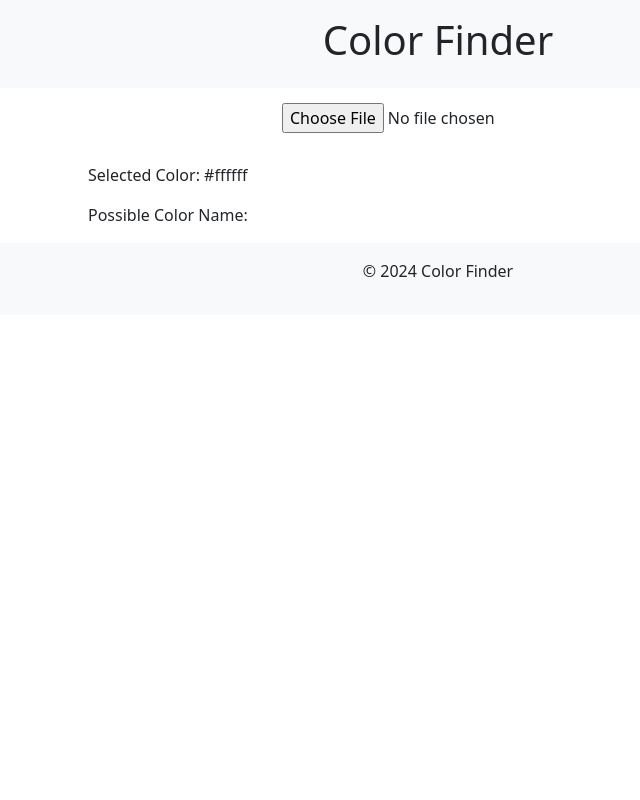
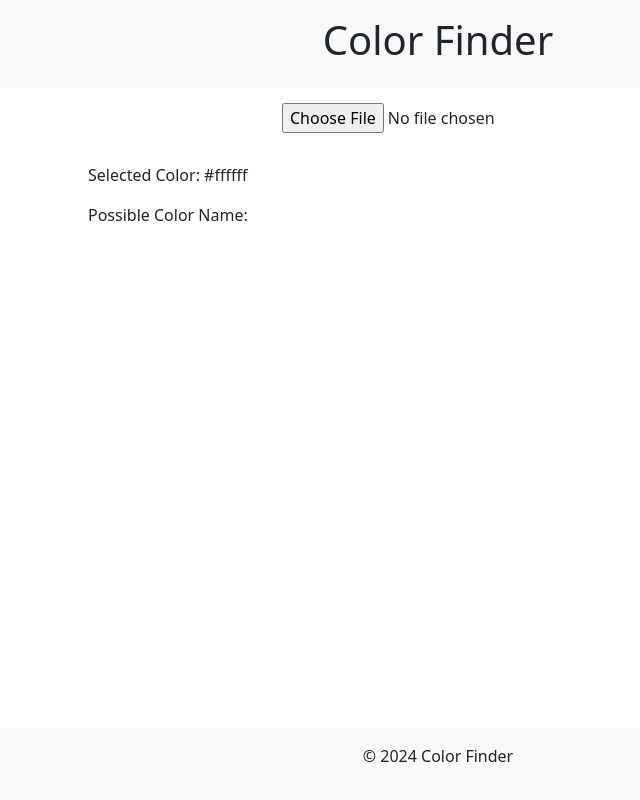
Before and after one commit to georgeolson92/colornamer, a React (Create React App) app: page / in a window 1280 px wide. Shown: the whole page, without its empty margins (202-842 px from the left). Built offline with nearby package versions, Linux system fonts and the light colour scheme.

Commit message:
Moved footer to bottom of the page

```diff
--- a/src/components/ColorNamerTemplate.css
+++ b/src/components/ColorNamerTemplate.css
@@ -9,6 +9,12 @@
   background-color: #f8f9fa;
   padding: 1rem;
   text-align: center;
+}
+
+.footer {
+  position: absolute;
+  bottom: 0px;
+  width: 100%;
 }
 
 .image {
```
